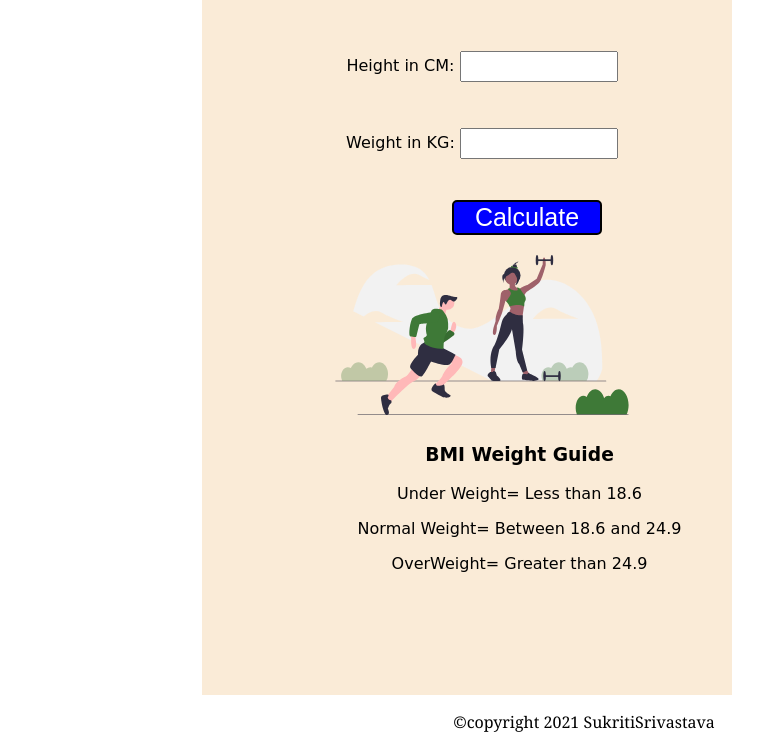
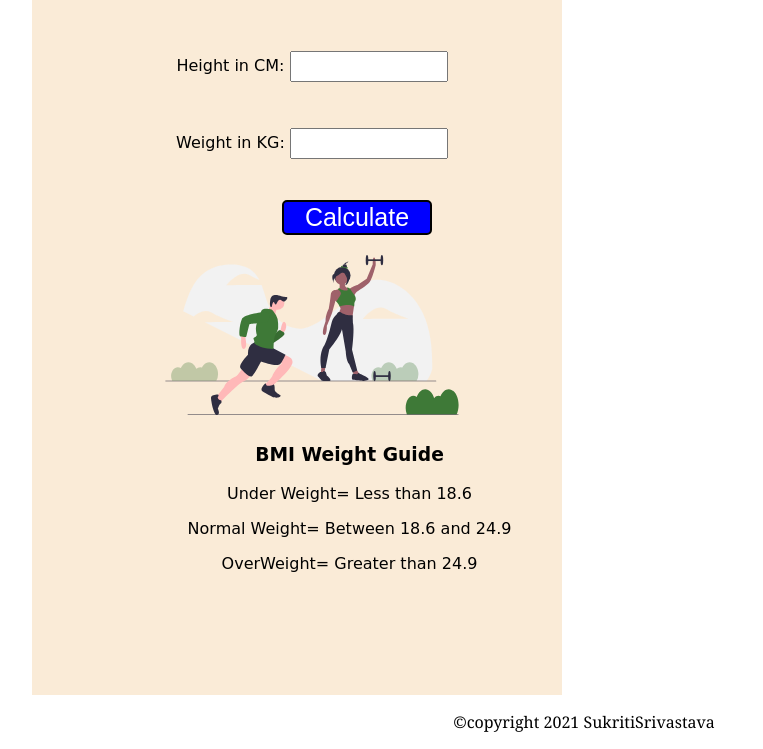
Before and after one commit to sukscode/BMICalculator, a plain HTML site: page index.html in a window 1280 px wide. Shown: the part 145-894 px from the top of the page, without its empty margins (56-819 px from the left). Drawn offline with Linux system fonts and the light colour scheme.

Commit message:
Update style.css

```diff
--- a/style.css
+++ b/style.css
@@ -2,7 +2,7 @@
   text-align: center;
   width: 500px;
   height: 800px;
-  margin-left: 250px;
+  margin-left: 80px;
   margin-top: 40px;
   padding-left: 30px;
   font-family: cursive;
```
